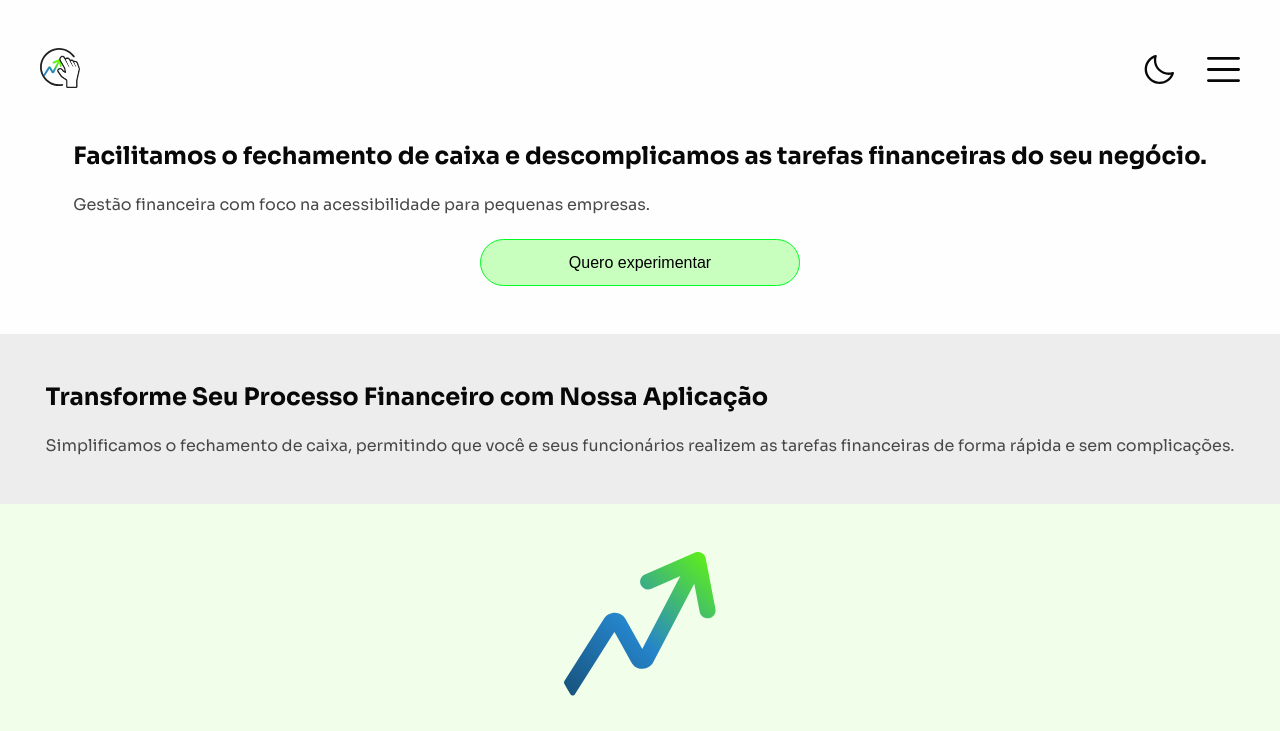
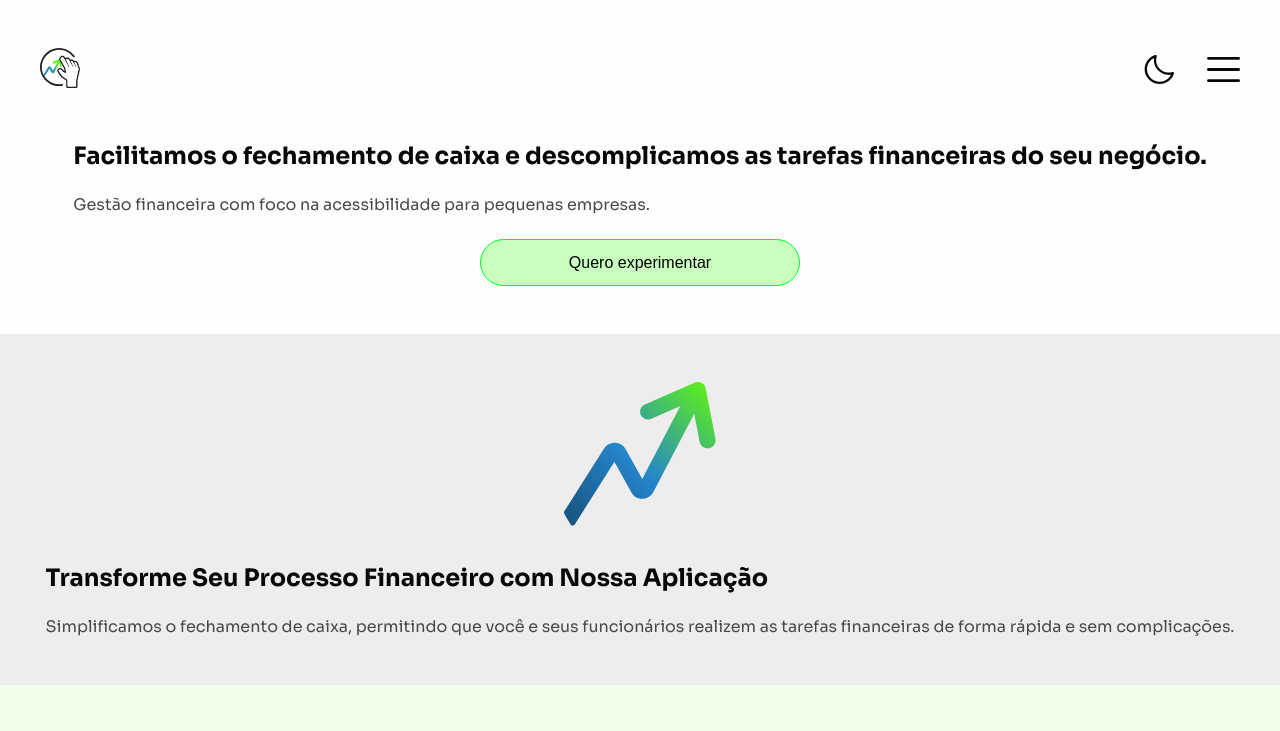
Before and after one commit to jaqueuchoab/caixanamao, a React (Vite) app: page / in a window 1280 px wide. Shown: the top 731 px of the page. Built offline with nearby package versions, Linux system fonts and the light colour scheme.

Commit message:
push vercel

```diff
--- a/src/views/Home.tsx
+++ b/src/views/Home.tsx
@@ -5,7 +5,7 @@ import { Link } from 'react-router-dom';
 // Importando imagens
 import cnm_gradient_arrow from '../assets/logos/cnm-gradient-arrow.svg';
 // Importando estilo
-import style from '../components/home/Home.module.css'
+import style from '../components/home/Home.module.css';
 
 const Home = () => {
   return (
@@ -23,6 +23,13 @@ const Home = () => {
         </Button>
       </section>
       <section className={style.sectionContent}>
+        <div>
+          <img
+            src={cnm_gradient_arrow}
+            alt="cnm_gradient_arrow"
+            className={style.gradientArrow}
+          />
+        </div>
         <TextContent
           titulo="Transforme Seu Processo Financeiro com Nossa Aplicação"
           texto="Simplificamos o fechamento de caixa, permitindo que você e seus funcionários realizem as tarefas financeiras de forma rápida e sem complicações."
@@ -30,7 +37,11 @@ const Home = () => {
       </section>
       <section className={style.sectionContent}>
         <div>
-          <img src={cnm_gradient_arrow} alt="cnm_gradient_arrow" className={style.gradientArrow}/>
+          <img
+            src={cnm_gradient_arrow}
+            alt="cnm_gradient_arrow"
+            className={style.gradientArrow}
+          />
         </div>
         <TextContent
           titulo="Experimente Agora e Transforme Sua Gestão Financeira"
```
